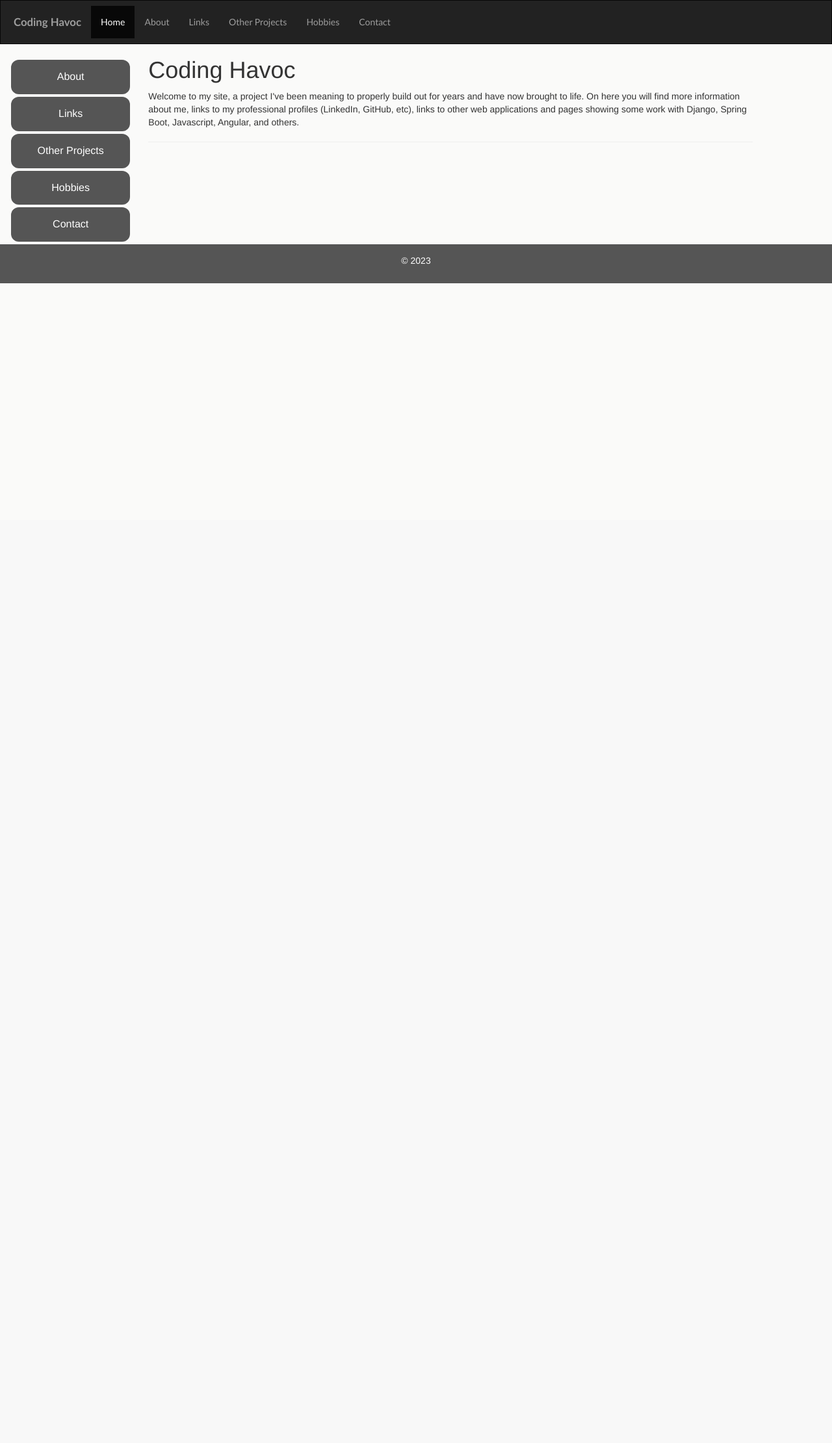
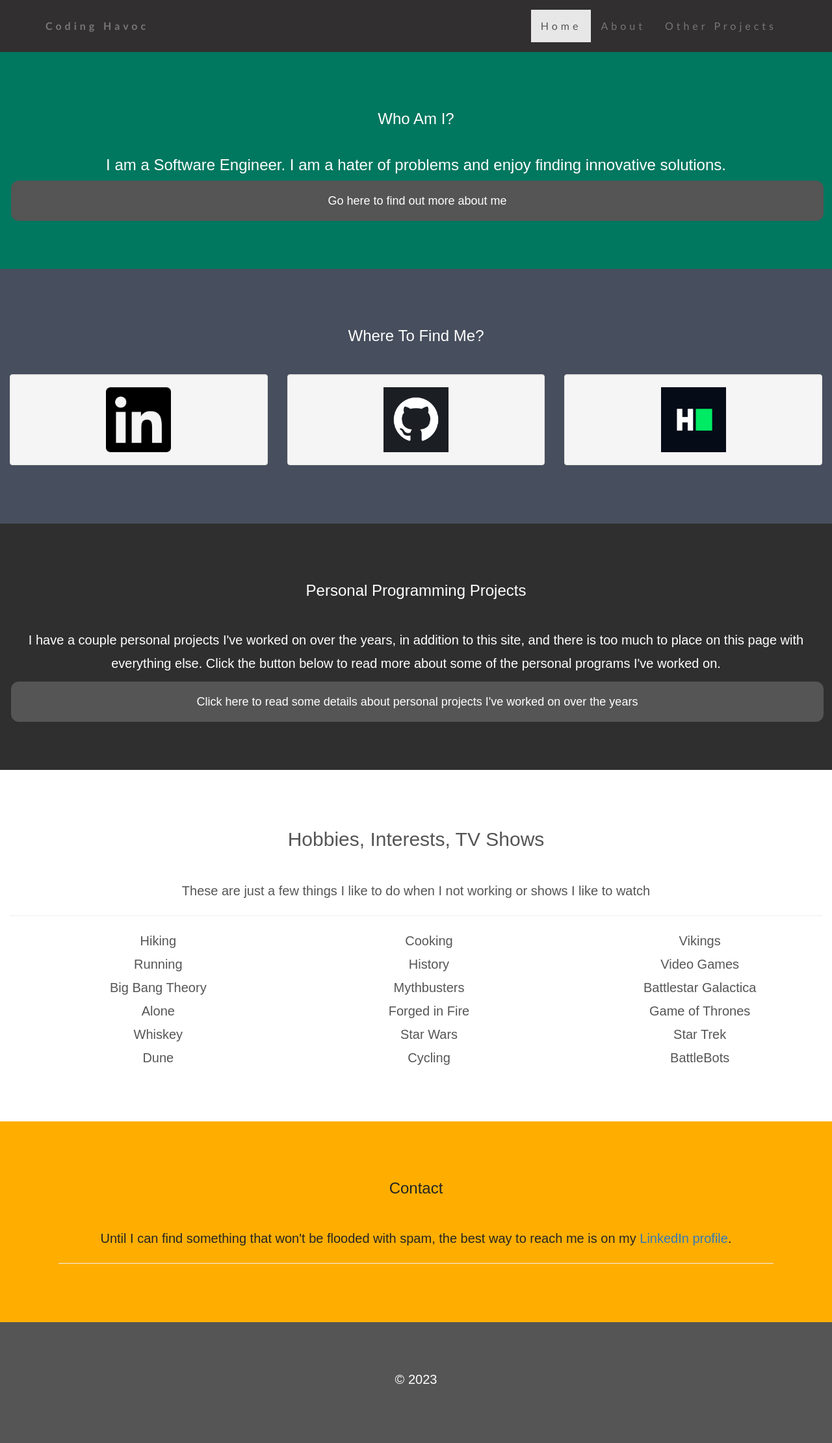
Before and after one commit to codinghavoc13/codingHavoc, a Django app: page / in a window 1280 px wide. Shown: the whole page at 65% size. Before the commit the page ends 436 px from the top, so only its background shows below. Run offline with Django 4.2, Linux system fonts and the light colour scheme; some libraries are stand-ins or nearby versions.

Commit message:
202311171525

```diff
--- a/main/static/main/links.json
+++ b/main/static/main/data.json
@@ -1,4 +1,5 @@
-[
+{
+    "linkList": [
     {
         "site": "https://www.linkedin.com/in/sean-hayes-1a609888/",
         "icon": "/main/image/linkedin.511x512.png",
@@ -15,4 +16,8 @@
         "altText":"HackerRank Profile",
         "randomText": "C"
     }
+],
+"hobbyInterests": [
+    "Running","Hiking","Cycling","Video Games","Star Trek","Star Wars","Battlestar Galactica","Dune","Forged in Fire","Game of Thrones","Big Bang Theory","Whiskey","History","Vikings","Cooking","BattleBots","Mythbusters","Alone"
 ]
+}
--- a/main/static/main/style/site.css
+++ b/main/static/main/style/site.css
@@ -1,21 +1,7 @@
-.message {
-    font-weight: 600;
-    color: blue;
-}
-
-.navbar {
-    /* background-color: lightslategray; */
-    font-size: 1em;
-    font-family: 'Trebuchet MS', 'Lucida Sans Unicode', 'Lucida Grande', 'Lucida Sans', Arial, sans-serif;
-    color: white;
-    padding: 8px 5px 8px 5px;
-    margin-bottom: 0;
-    border-radius: 0;
-}
-
 .navbar a {
     text-decoration: none;
     color: inherit;
+    font-size: 16px;
 }
 
 .navbar-brand {
@@ -30,31 +16,30 @@
 
 .body-content {
     padding: 5px;
-    font-family:'Segoe UI', Tahoma, Geneva, Verdana, sans-serif;
+    font-family: 'Segoe UI', Tahoma, Geneva, Verdana, sans-serif;
 }
 
 html body {
-    background-color:rgb(250, 250, 249) !important;
+    background-color: #dddddd !important;
 }
 
 input[name=message] {
     width: 80%;
 }
 
-.message_list th,td {
+.message_list th,
+td {
     text-align: left;
     padding-right: 15px;
 }
 
-/* Set height of the grid so .sidenav can be 100% (adjust as needed) */
-.row.content {height: 100%}
-
 /* Set gray background color and 100% height */
 .sidenav {
     padding-top: 20px;
-/* background-color: #f1f1f1; */
-height: 100%;
+    background-color: #f1f1f1;
+    /* height: 100%; */
 }
+
 
 /* Set black background color, white text and some padding */
 footer {
@@ -69,30 +54,118 @@ padding: 15px;
         height: auto;
         padding: 15px;
     }
-.row.content {height:auto;}
+
+    .row.content {
+        height: auto;
+    }
 }
 
-.link-box{
+.link-box {
     display: flex;
     justify-content: center;
     align-items: center;
 }
 
-.myButton{
+.myButton {
     background-color: #555;
     color: white;
     padding: 15px 32px;
     text-align: center;
     text-decoration: none;
     display: block;
-    font-size: 16px;
     margin: 4px 2px;
     cursor: pointer;
     border-radius: 12px;
     width: 100%;
+    font-size: 18px;
 }
 
-.myButton:hover{
+.myButton:hover {
     text-decoration: none;
-    color:inherit
+    color: #555;
+    background-color: white;
 }
+
+/* Simple Me theme */
+body {
+    font: 20px Montserrat, sans-serif;
+    line-height: 1.8;
+}
+
+p {
+    font-size: 20px;
+}
+
+.margin {
+    margin-bottom: 45px;
+}
+
+/*Who am I*/
+.bg-1 {
+    background-color: #00775f;
+    /* Green */
+    color: #ffffff;
+}
+
+/*Links*/
+.bg-2 {
+    background-color: #474e5d;
+    /* Dark Blue */
+    color: #ffffff;
+}
+
+/*Personal Projects*/
+.bg-3 {
+    background-color: #2f2f2f;
+    /* Black Gray */
+    color: #fff;
+}
+
+/*Hobbies*/
+.bg-4 {
+    background-color: #ffffff;
+    /* White */
+    color: #555555;
+}
+
+/*Contact*/
+.bg-5 {
+    background-color: #ffae00;
+    /* red place holder */
+    color: #252525;
+    padding-left: 90px;
+    padding-right: 90px;
+}
+
+.bg-foot {
+    background-color: #555;
+    color: white;
+    padding: 15px;
+}
+
+.container-fluid {
+    padding-top: 70px;
+    padding-bottom: 70px;
+}
+
+.navbar {
+    padding-top: 15px;
+    padding-bottom: 15px;
+    border: 0;
+    border-radius: 0;
+    margin-bottom: 0;
+    font-size: 12px;
+    letter-spacing: 5px;
+    background-color: #312f2f;
+    color: #fff;
+    font-family: 'Trebuchet MS', 'Lucida Sans Unicode', 'Lucida Grande', 'Lucida Sans', Arial, sans-serif;
+    color: white;
+}
+
+.navbar-nav li a:hover {
+    color: #ffffff !important;
+}
+
+.ulNoBullet {
+    list-style-type: none;
+}
--- a/main/templates/main/index.html
+++ b/main/templates/main/index.html
@@ -6,16 +6,79 @@ Coding Havoc - Home
 {% block navbar %}
 <li class="active"><a href="{% url 'home' %}">Home</a></li>
 <li><a href="{% url 'about' %}">About</a></li>
-<li><a href="{% url 'links' %}">Links</a></li>
 <li><a href="{% url 'projects' %}">Other Projects</a></li>
-<li><a href="{% url 'hobbies' %}">Hobbies</a></li>
-<li><a href="{% url 'contact' %}">Contact</a></li>
 {% endblock %}
 
 {% block content %}
-<h1>Coding Havoc</h1>
-<p>Welcome to my site, a project I've been meaning to properly build out for years and have now brought to life. On here you will find more information about me, links to my professional profiles (LinkedIn, GitHub, etc), links to other web applications and pages showing some work with Django, Spring Boot, Javascript, Angular, and others.</p>
-<hr>
-<!-- <h3>Test</h3>
-<p>Lorem ipsum...</p> -->
+<!-- First Container -->
+<div class="container-fluid bg-1 text-center">
+    <h3 class="margin">Who Am I?</h3>
+    <!-- <img src="bird.jpg" class="img-responsive img-circle margin" style="display:inline" alt="Bird" width="350"
+      height="350"> -->
+    <h3>I am a Software Engineer. I am a hater of problems and enjoy finding innovative solutions.</h3>
+    <a class="myButton" role="button" href="{% url 'about' %}">Go here to find out more about me</a>
+</div>
+
+<!-- Second Container Links -->
+<div class="container-fluid bg-2 text-center">
+    <h3 class="margin">Where To Find Me?</h3>
+    <div class="row">
+        {% load static %}
+        {% for link in linkResults %}
+        <div class="col-sm-4">
+            <div class="well link-box">
+                {% load static %}
+                <a href="{{link.site}}" target="_blank">
+                    <img src="{% static link.icon %}" alt="{{link.altText}}" width="100" height="100">
+                </a>
+            </div>
+        </div>
+        {% endfor %}
+    </div>
+</div>
+
+<!-- Third Container Projects-->
+<div class="container-fluid bg-3 text-center">
+    <h3 class="margin">Personal Programming Projects</h3>
+    <p>I have a couple personal projects I've worked on over the years, in addition to this site, and there is too much to place on this page with everything else. Click the button below to read more about some of the personal programs I've worked on.</p>
+    <a class="myButton" role="button" href="{% url 'about' %}">Click here to read some details about personal projects
+        I've worked on over the years</a>
+</div>
+
+<!-- Fourth Container Hobbies -->
+<div class="container-fluid bg-4 text-center">
+    <h2 class="margin">Hobbies, Interests, TV Shows</h2>
+    <p>These are just a few things I like to do when I not working or shows I like to watch</p>
+    <hr>
+    {% load static %}
+    <div class="col-md-4">
+        <ul class="ulNoBullet">
+            {% for hobby in hobbyList1 %}
+            <li>{{ hobby }}</li>
+            {% endfor %}
+        </ul>
+    </div>
+    <div class="col-md-4">
+        <ul class="ulNoBullet">
+            {% for hobby in hobbyList0 %}
+            <li>{{ hobby }}</li>
+            {% endfor %}
+        </ul>
+    </div>
+    <div class="col-md-4">
+        <ul class="ulNoBullet">
+            {% for hobby in hobbyList2 %}
+            <li>{{ hobby }}</li>
+            {% endfor %}
+        </ul>
+    </div>
+</div>
+
+<!-- Fifth Container Contact -->
+<div class="container-fluid bg-5 text-center">
+    <h3 class="margin">Contact</h3>
+    <p>Until I can find something that won't be flooded with spam, the best way to reach me is on my <a href="https://www.linkedin.com/in/sean-hayes-1a609888/"
+            target="_blank">LinkedIn profile</a>.</p>
+    <hr>
+</div>
 {% endblock %}
--- a/main/templates/main/layout.html
+++ b/main/templates/main/layout.html
@@ -1,5 +1,6 @@
 <!DOCTYPE html>
 <html>
+
 <head>
   <!-- Required meta tags -->
   <meta charset="utf-8">
@@ -13,9 +14,12 @@
   {% load static %}
   <link rel="stylesheet" type="text/css" href="{% static 'main/style/site.css' %}" />
 </head>
+
 <body>
-        <nav id="top" class="navbar navbar-inverse">
-            <div class="container-fluid">
+
+  <!-- Navbar -->
+  <nav class="navbar navbar-default">
+    <div class="container">
       <div class="navbar-header">
         <button type="button" class="navbar-toggle" data-toggle="collapse" data-target="#myNavbar">
           <span class="icon-bar"></span>
@@ -25,53 +29,24 @@
         <a class="navbar-brand" href="{% url 'home' %}">Coding Havoc</a>
       </div>
       <div class="collapse navbar-collapse" id="myNavbar">
-                <ul class="nav navbar-nav">
+        <ul class="nav navbar-nav navbar-right">
           {% block navbar %}
-                    <li class="active"><a href="{% url 'home' %}">Home</a></li>
-                    <li><a href="{% url 'about' %}">About</a></li>
-                    <li><a href="{% url 'links' %}">Links</a></li>
-                    <li><a href="{% url 'projects' %}">Other Projects</a></li>
-                    <li><a href="{% url 'hobbies' %}">Hobbies</a></li>
-                    <li><a href="{% url 'contact' %}">Contact</a></li>
           {% endblock %}
         </ul>
-                <!-- <ul class="nav navbar-nav navbar-right">
-                  <li><a href="#"><span class="glyphicon glyphicon-log-in"></span> Login</a></li>
-                </ul> -->
       </div>
     </div>
   </nav>
 
-          <div class="container-fluid text-center main-wrapper">
-            <div class="row content">
-              <div class="col-sm-2 sidenav">
-                <a class="myButton" role="button" href="{% url 'about' %}">About</a>
-                <a class="myButton" role="button" href="{% url 'links' %}">Links</a>
-                <a class="myButton" role="button" href="{% url 'projects' %}">Other Projects</a>
-                <a class="myButton" role="button" href="{% url 'hobbies' %}">Hobbies</a>
-                <a class="myButton" role="button" href="{% url 'contact' %}">Contact</a>
-              </div>
-
-              <div class="col-sm-9 text-left">
+  <div>
   {% block content %}
   {% endblock %}
 </div>
 
-              <!-- <div class="col-sm-2 sidenav">
-                <div class="well">
-                    {% load static %}
-                    <img src="{% static 'main/image/Army_logo.png' %}"
-                    alt="US Army Logo" width="100" height="100">
-                </div>
-                <div class="well">
-                  <p>Coming soon</p>
-                </div>
-              </div> -->
-            </div>
-          </div>
-
-          <footer class="container-fluid text-center">
+  <!-- Footer -->
+  <footer class="container-fluid bg-foot text-center">
     <p>&copy; 2023</p>
   </footer>
+
 </body>
+
 </html>
--- a/main/urls.py
+++ b/main/urls.py
@@ -4,8 +4,5 @@ from main import views
 urlpatterns = [
     path("", views.home, name="home"),
     path("about/", views.about, name="about"),
-    path("links/", views.links, name="links"),
-    path("contact/", views.contact, name="contact"),
-    path("hobbies/", views.hobbies, name="hobbies"),
     path("projects/", views.projects, name="projects"),
 ]
--- a/main/views.py
+++ b/main/views.py
@@ -1,39 +1,22 @@
 from django.shortcuts import render
 import json
-
-linkList = [
-    {
-        "site": "https://www.linkedin.com/in/sean-hayes-1a609888/",
-        "icon": "/main/image/linkedin.511x512.png",
-        "altText":"LinkedIn Profile",
-        "randomText": "A"
-    },{
-        "site": "https://github.com/seanhayes13/dev",
-        "icon": "main/image/github-6980894_640.png",
-        "altText":"GitHub Dev Repo",
-        "randomText": "B"
-    },{
-        "site": "https://www.hackerrank.com/profile/seanhayes13",
-        "icon": "main/image/600px-HackerRank_Icon-1000px.png",
-        "altText":"HackerRank Profile",
-        "randomText": "C"
-    }
-]
+import numpy
 
 def home(request):
-    return render(request,"main/index.html")
+    data = open('main/static/main/data.json')
+    data1 = data.read()
+    data2 = json.loads(data1)
+
+    hobbies = randomiseHobbies(data2['hobbyInterests'])
+    return render(request,"main/index.html",{'linkResults':data2['linkList'],'hobbyList0':hobbies[0],'hobbyList1':hobbies[1],'hobbyList2':hobbies[2]})
 
 def about(request):
     return render(request,"main/about.html")
 
-def links(request):
-    return render(request,"main/links.html",{'linkResults':linkList})
-
-def contact(request):
-    return render(request,"main/contact.html")
-
-def hobbies(request):
-    return render(request,"main/hobbies.html")
-
 def projects(request):
     return render(request, "main/projects.html")
+
+def randomiseHobbies(arr):
+    numpy.random.shuffle(arr)
+    result = numpy.array_split(arr,3)
+    return result
```
Also changed, not shown: main/templates/backups/about copy.html (added, +36 -0 lines), main/templates/backups/backup.html (added, +80 -0 lines), main/templates/backups/index copy.html (added, +21 -0 lines), main/templates/main/about.html (+10 -4 lines), main/templates/main/projects.html (+7 -4 lines), main/templates/backups/contact.html (renamed from main/templates/main/contact.html), main/templates/backups/hobbies.html (renamed from main/templates/main/hobbies.html), main/templates/backups/links.html (renamed from main/templates/main/links.html). Lines whose indentation alone changed are shown as unchanged.
